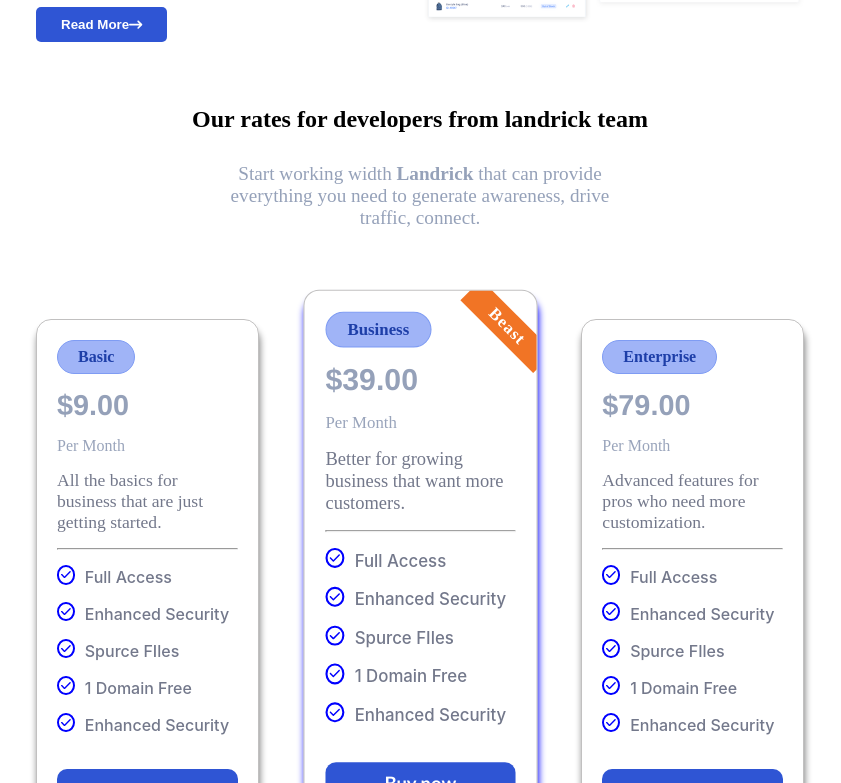
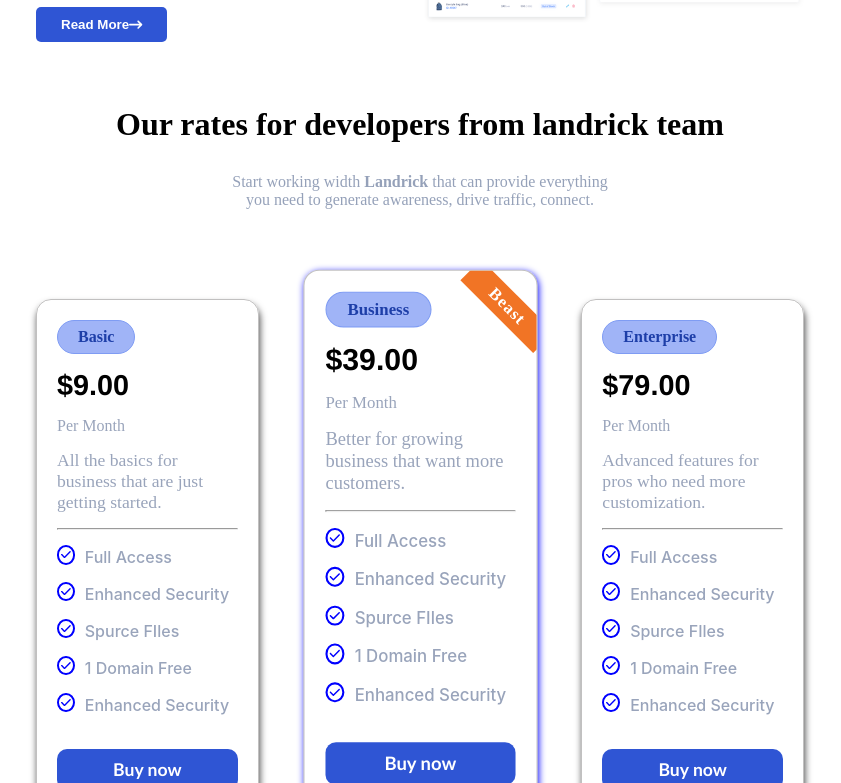
Before and after one commit to razcc/Landrick, a Vue app: page / in a window 1280 px wide. Shown: the part 2217-3000 px from the top of the page, without its empty margins (220-1061 px from the left). Built offline with nearby package versions, Linux system fonts and the light colour scheme.

Commit message:
CardComp Subscription DarkMode

```diff
--- a/src/components/MainComp/MainSonComp/SubscriptionComp.vue
+++ b/src/components/MainComp/MainSonComp/SubscriptionComp.vue
@@ -46,11 +46,15 @@
 	gap: 40px;
 	align-items: center;
 	color: rgba(149, 161, 185, 1);
+}
 h2 {
+	font-size: 2rem;
 	margin-bottom: 30px;
 	color: black;
 }
-
+.dark h2 {
+	color: rgb(199, 199, 199);
+}
 // Title Cont
 .titleCont {
 	width: 50%;
@@ -58,7 +62,7 @@
 	text-align: center;
 
 	p {
-			font-size: 1.2rem;
+		font-size: 1rem;
 		width: 60%;
 		margin: auto;
 		span {
@@ -71,5 +75,4 @@
 .cardCont {
 	width: 60%;
 }
-}
 </style>
--- a/src/components/MainComp/MainSonComp/SubscriptionFigli/CardComp.vue
+++ b/src/components/MainComp/MainSonComp/SubscriptionFigli/CardComp.vue
@@ -206,6 +206,10 @@
 	justify-content: space-between;
 	gap: 50px;
 	margin-top: 50px;
+	color: rgb(153, 164, 187);
+}
+
+// Card
 .card {
 	display: flex;
 	flex-direction: column;
@@ -214,11 +218,16 @@
 	padding: 20px;
 	border: 1px solid rgba(145, 143, 143, 0.562);
 	border-radius: 15px;
-		box-shadow: 1px 8px 7px gray;
+	box-shadow: 1px 5px 7px rgb(77, 76, 76);
 	transition: all 1s;
-
 	position: relative;
 	overflow: hidden;
+}
+
+// DarkMode Card
+.dark .card {
+	box-shadow: 0px 0px 7px rgb(77, 76, 76);
+}
 
 //  Beast Deal Element
 .bestDeal {
@@ -245,26 +254,27 @@
 	color: rgb(29, 62, 168);
 	font-weight: 900;
 }
+.dark .type {
+	background-color: rgba(30, 45, 70, 1);
+	border: 1px solid rgb(51, 58, 80);
+}
 
 // Costo
 .cost {
 	font-size: 1.8rem;
 	font-weight: 600;
-			font-family: "Franklin Gothic Medium", "Arial Narrow", Arial,
-				sans-serif;
+	font-family: "Franklin Gothic Medium", "Arial Narrow", Arial, sans-serif;
+	color: black;
 }
-
-		// Pagamento
-		.payment,
-		.creditCard {
-			color: rgb(153, 164, 187);
+// DarkMode Costo
+.dark .cost {
+	color: white;
 }
 
 // Descrizione
 .description {
 	font-size: 1.1rem;
 	font-family: "Times New Roman", Times, serif;
-			color: rgb(115, 120, 139);
 }
 
 // Features
@@ -291,10 +301,8 @@
 
 	// Features Name
 	.featuresName {
-				color: rgb(115, 120, 139);
-				font-family: -apple-system, BlinkMacSystemFont, "Segoe UI",
-					Roboto, Oxygen, Ubuntu, Cantarell, "Open Sans",
-					"Helvetica Neue", sans-serif;
+		font-family: -apple-system, BlinkMacSystemFont, "Segoe UI", Roboto,
+			Oxygen, Ubuntu, Cantarell, "Open Sans", "Helvetica Neue", sans-serif;
 		font-weight: 500;
 		text-transform: capitalize;
 	}
@@ -313,12 +321,14 @@
 	font-family: "Gill Sans", "Gill Sans MT", Calibri, "Trebuchet MS",
 		sans-serif;
 }
-	}
+
+// Efetti Hover Card
+.hoverEffect {
+	transform: scale(1.05) translateY(-15px);
+	box-shadow: 1px 2px 7px blue !important;
 }
 
-// EfettiHover Card
-.hoverEffect {
-	transform: scale(1.05) translateY(-15px);
-	box-shadow: 1px 8px 7px blue !important;
+.dark .hoverEffect {
+	box-shadow: 1px 4px 7px rgb(28, 28, 107) !important;
 }
 </style>
```
Lines whose indentation alone changed are shown as unchanged.
